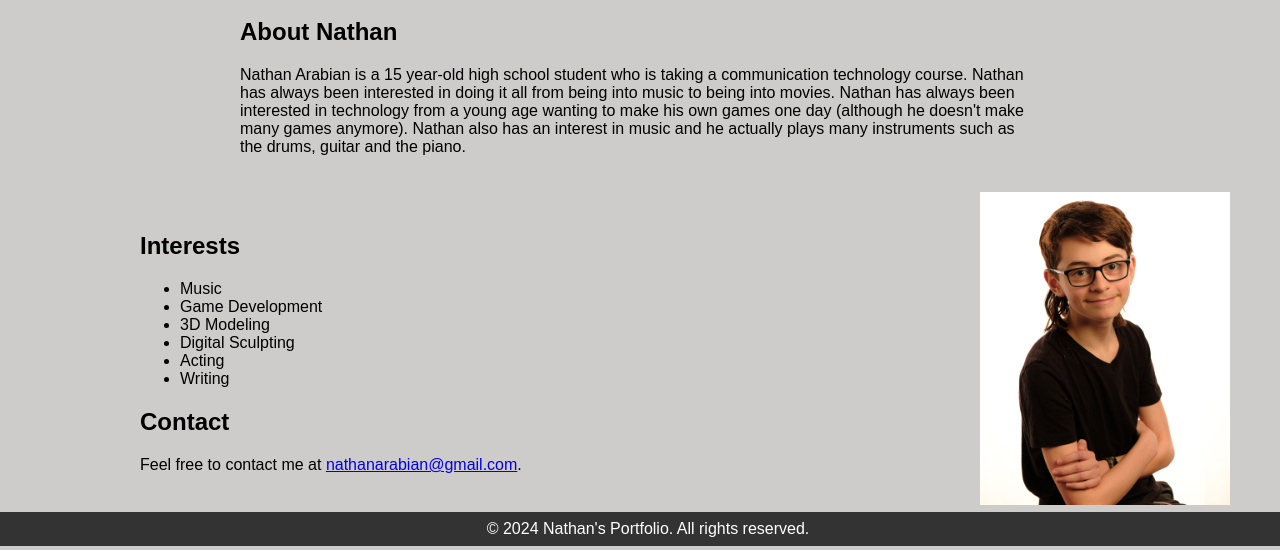
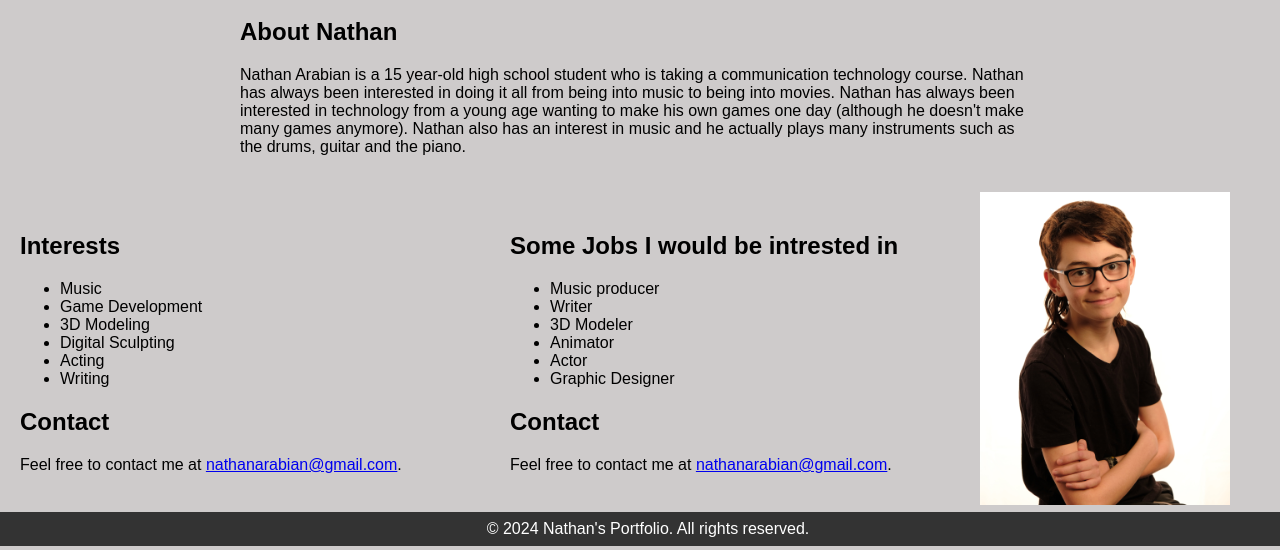
Before and after one commit to Pigthing/Pigthing.github.io, a plain HTML site: page index.html in a window 1280 px wide. Shown: the part 254-804 px from the top of the page. Drawn offline with Linux system fonts and the light colour scheme.

Commit message:
Update index.html

```diff
--- a/index.html
+++ b/index.html
@@ -50,6 +50,20 @@
         <p>Feel free to contact me at <a href="mailto:nathanarabian@gmail.com">nathanarabian@gmail.com</a>.</p>
         </section>
 
+                <section>
+            <h2>Some Jobs I would be intrested in</h2>
+            <ul>
+                <li>Music producer</li>
+                <li>Writer</li>
+                <li>3D Modeler</li>
+                <li>Animator</li>
+                <li>Actor</li>
+                <li>Graphic Designer</li>
+            </ul>
+            <h2>Contact</h2>
+        <p>Feel free to contact me at <a href="mailto:nathanarabian@gmail.com">nathanarabian@gmail.com</a>.</p>
+        </section>
+
 
         <!-- Move the image inside the flex-container -->
         <img src="IMG_4741.JPG" alt="My Image" width="250" height="300">
```
